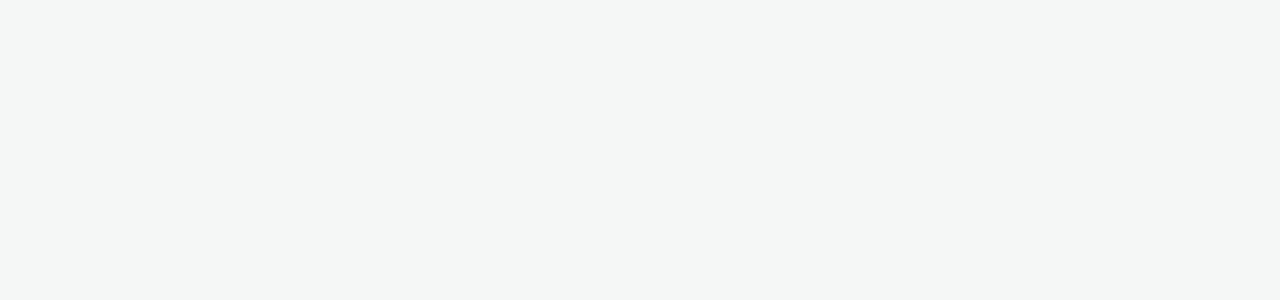
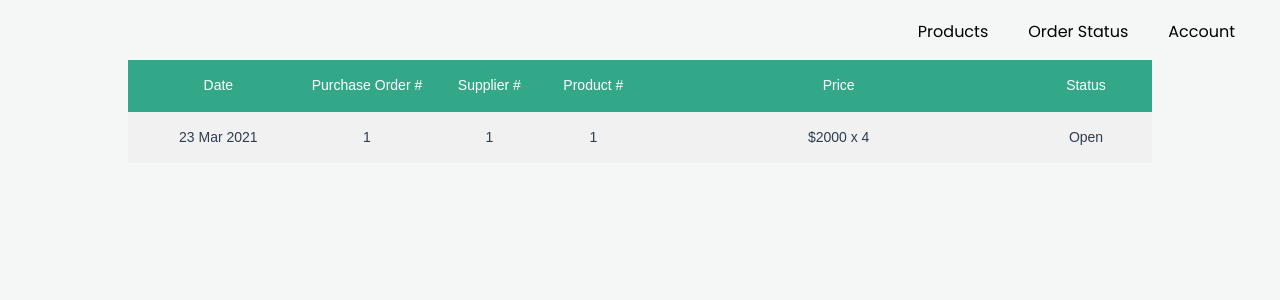
Before and after one commit to aarongjy97/blockchain-buddies, a Vue app in the folder frontend/: page /procurer-orders in a window 1280 px wide. Shown: the top 300 px of the page. Built offline with nearby package versions, Linux system fonts and the light colour scheme.

Commit message:
Added Order Status Page

```diff
--- /dev/null
+++ b/frontend/src/pages/Procurer/OrderStatusBox.vue
@@ -0,0 +1,153 @@
+<template>
+  <div>
+    <div class="table-wrapper">
+      <div class="table-row">
+        <div class="col-wrapper order-date-number-po">
+          <div class="table-col order-date">23 Mar 2021</div>
+          <div class="table-col order-number">1</div>
+        </div>
+
+        <div class="col-wrapper order-supplier-product-price">
+          <div class="col-wrapper order-supplier-product">
+            <div class="table-col order-supplier">1</div>
+            <div class="table-col order-product">1</div>
+          </div>
+          <div class="table-col order-price">$2000 x 4</div>
+        </div>
+
+        <div class="col-wrapper order-status-signed">
+          <div class="table-col order-status">Open</div>
+        </div>
+      </div>
+    </div>
+  </div>
+</template>
+
+<script>
+export default {};
+</script>
+
+<style scoped>
+.table-wrapper {
+  font-family: "Theinhardt", sans-serif;
+  font-size: 0.875rem;
+  line-height: 1.4;
+  max-width: 80%;
+  margin: 0 auto;
+}
+
+.table-row {
+  display: flex;
+  flex-direction: row;
+  flex-wrap: nowrap;
+  width: 100%;
+  padding: 1rem;
+}
+
+.table-row:nth-of-type(2n + 1) {
+  background: #f1f1f1;
+}
+
+.table-header {
+  background-color: #33a889 !important;
+  color: white;
+}
+
+.col-wrapper {
+  display: flex;
+  /* flex: 1 0; */
+  flex-direction: row;
+}
+
+.table-col {
+  flex: 0 0;
+  vertical-align: top;
+}
+
+.order-date-number-po {
+  flex: 0.5 0;
+  width: 100+150+100px;
+  @media screen and (max-width: 1000px) {
+    flex-direction: column;
+  }
+}
+
+.order-date {
+  width: 100px;
+  flex: 0.5 1;
+}
+
+.order-number {
+  width: 150px;
+  flex: 0.5 1;
+  font-weight: 500;
+}
+
+.order-po {
+  width: 100px;
+  flex: 0.5 1;
+}
+
+.order-supplier-product-price {
+  flex: 1 0;
+  width: 400+100+100px;
+  @media screen and (max-width: 1200px) {
+    flex-direction: column;
+    width: 200px;
+    div {
+      flex-grow: 0;
+    }
+  }
+}
+
+.order-supplier {
+  width: 100px;
+  flex: 0.5 1;
+  padding-right: 0.5rem;
+}
+
+.order-product {
+  width: 100px;
+  flex: 0.5 1;
+}
+
+.order-price {
+  width: 200px;
+  flex: 2 0;
+}
+
+.order-status-signed {
+  flex: 0 1;
+  width: 100+100px;
+  @media screen and (max-width: 1200px) {
+    flex-direction: column;
+    width: 100px;
+    div {
+      flex-grow: 0;
+    }
+  }
+}
+
+.order-status {
+  width: 100px;
+  flex: 1 0;
+}
+.order-signed {
+  width: 100px;
+  flex: 1 0;
+}
+
+.order-actions {
+  flex: 0 1;
+  width: 100+100px;
+}
+
+.order-sign {
+  width: 100px;
+  flex: 1 0;
+}
+.order-view {
+  width: 100px;
+  flex: 1 0;
+}
+</style>
--- /dev/null
+++ b/frontend/src/pages/Procurer/OrderStatusHeader.vue
@@ -0,0 +1,151 @@
+<template>
+  <div class="table-wrapper">
+    <div class="table-row table-header">
+      <div class="col-wrapper order-date-number-po">
+        <div class="table-col order-date">Date</div>
+        <div class="table-col order-number">Purchase Order #</div>
+      </div>
+
+      <div class="col-wrapper order-supplier-product-price">
+        <div class="col-wrapper order-supplier-product">
+          <div class="table-col order-supplier">Supplier #</div>
+          <div class="table-col order-product">Product #</div>
+        </div>
+        <div class="table-col order-price">Price</div>
+      </div>
+
+      <div class="col-wrapper order-status-signed">
+        <div class="table-col order-status">Status</div>
+      </div>
+    </div>
+  </div>
+</template>
+
+<script>
+export default {};
+</script>
+
+<style>
+.table-wrapper {
+  font-family: "Theinhardt", sans-serif;
+  font-size: 0.875rem;
+  line-height: 1.4;
+  max-width: 80%;
+  margin: 0 auto;
+}
+
+.table-row {
+  display: flex;
+  flex-direction: row;
+  flex-wrap: nowrap;
+  width: 100%;
+  padding: 1rem;
+}
+
+.table-row:nth-of-type(2n + 1) {
+  background: #f1f1f1;
+}
+
+.table-header {
+  background-color: #33a889 !important;
+  color: white;
+}
+
+.col-wrapper {
+  display: flex;
+  /* flex: 1 0; */
+  flex-direction: row;
+}
+
+.table-col {
+  flex: 0 0;
+  vertical-align: top;
+}
+
+.order-date-number-po {
+  flex: 0.5 0;
+  width: 100+150+100px;
+  @media screen and (max-width: 1000px) {
+    flex-direction: column;
+  }
+}
+
+.order-date {
+  width: 100px;
+  flex: 0.5 1;
+}
+
+.order-number {
+  width: 150px;
+  flex: 0.5 1;
+  font-weight: 500;
+}
+
+.order-po {
+  width: 100px;
+  flex: 0.5 1;
+}
+
+.order-supplier-product-price {
+  flex: 1 0;
+  width: 400+100+100px;
+  @media screen and (max-width: 1200px) {
+    flex-direction: column;
+    width: 200px;
+    div {
+      flex-grow: 0;
+    }
+  }
+}
+
+.order-supplier {
+  width: 100px;
+  flex: 0.5 1;
+  padding-right: 0.5rem;
+}
+
+.order-product {
+  width: 100px;
+  flex: 0.5 1;
+}
+
+.order-price {
+  width: 200px;
+  flex: 2 0;
+}
+
+.order-status-signed {
+  flex: 0 1;
+  width: 100+100px;
+  @media screen and (max-width: 1200px) {
+    flex-direction: column;
+    width: 100px;
+    div {
+      flex-grow: 0;
+    }
+  }
+}
+
+.order-status {
+  width: 100px;
+  flex: 1 0;
+}
+.order-signed {
+  width: 100px;
+  flex: 1 0;
+}
+
+.order-actions {
+  flex: 0 1;
+  width: 100+100px;
+}
+
+.order-sign {
+  width: 100px;
+  flex: 1 0;
+}
+.order-view {
+  width: 100px;
+  flex: 1 0;
+}
+</style>
--- /dev/null
+++ b/frontend/src/pages/Procurer/OrderStatusPage.vue
@@ -0,0 +1,23 @@
+<template>
+  <div>
+    <procurer-header></procurer-header>
+    <order-status-header></order-status-header>
+    <order-status-box></order-status-box>
+  </div>
+</template>
+
+<script>
+import OrderStatusBox from "./OrderStatusBox.vue";
+import OrderStatusHeader from "./OrderStatusHeader.vue";
+import Header from "./Header.vue";
+
+export default {
+  components: {
+    "procurer-header": Header,
+    "order-status-box": OrderStatusBox,
+    "order-status-header": OrderStatusHeader,
+  },
+};
+</script>
+
+<style></style>
--- a/frontend/src/pages/Procurer/ProcurerMain.vue
+++ b/frontend/src/pages/Procurer/ProcurerMain.vue
@@ -9,7 +9,7 @@
 
 <script>
 import Header from "./Header.vue";
-import ProductBox from "../Common/ProductBox.vue";
+import ProductBox from "./ProductBox.vue";
 export default {
   name: "App",
   data() {
--- a/frontend/src/routes.js
+++ b/frontend/src/routes.js
@@ -5,6 +5,7 @@
 import SupplierMain from "./pages/Supplier/SupplierMain.vue";
 import CourierMain from "./pages/Courier/CourierMain.vue";
 import ProductPage from "./pages/Common/ProductPage.vue";
+import OrderStatusPage from "./pages/Procurer/OrderStatusPage.vue";
 
 Vue.use(Router);
 
@@ -15,6 +16,11 @@
     { path: "/supplier-main", name: "supplier-main", component: SupplierMain },
     { path: "/courier-main", name: "courier-main", component: CourierMain },
     { path: "/product", name: "product", component: ProductPage },
+    {
+      path: "/procurer-orders",
+      name: "procurer-orders",
+      component: OrderStatusPage,
+    },
   ],
   mode: "history",
 });
```
Also changed, not shown: frontend/src/pages/Procurer/ProductBox.vue (renamed from frontend/src/pages/Common/ProductBox.vue).
